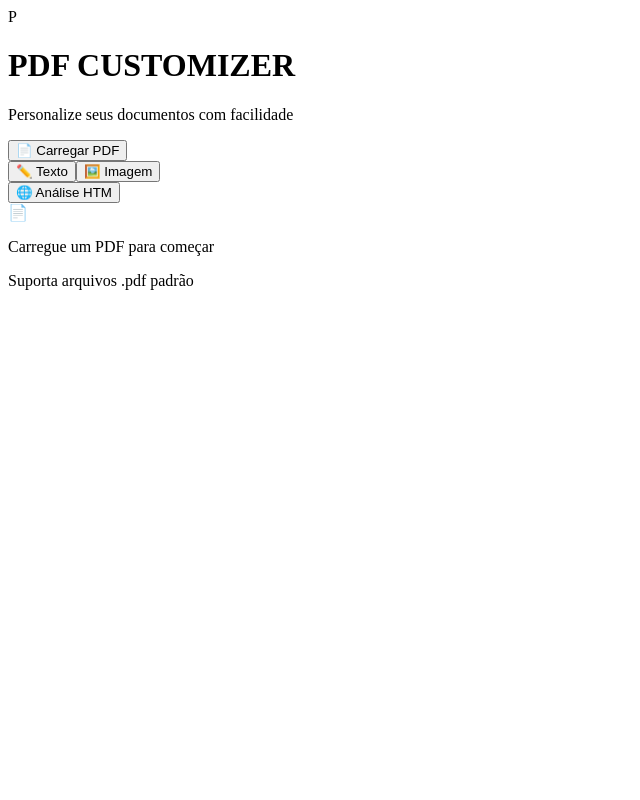
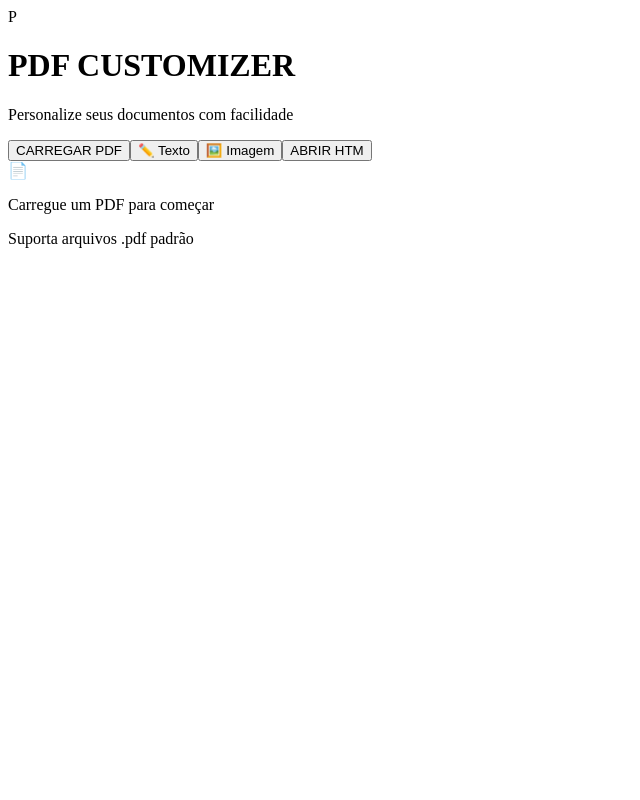
Before and after one commit to LunaraHolistics/pdf-customizer, a React (Vite) app in the folder client/: page / in a window 1280 px wide. Shown: the top 800 px of the page, without its empty margins (0-640 px from the left). Built offline with nearby package versions, Linux system fonts and the light colour scheme.

Commit message:
Update Toolbar.tsx

```diff
--- a/client/src/components/Toolbar.tsx
+++ b/client/src/components/Toolbar.tsx
@@ -7,20 +7,20 @@ interface ToolbarProps {
 
 export default function Toolbar({ onLoadPdf, onAddText, onAddImage, onOpenHtm }: ToolbarProps) {
   return (
-    <div className="h-12 bg-[#2d2d2d] shadow-lg flex items-center px-4 gap-2 border-b border-[#444]">
-      <button onClick={onLoadPdf} className="px-3 py-1.5 bg-blue-600 text-white text-sm rounded font-medium hover:bg-blue-700 transition-colors flex items-center gap-2">
-        <span>📄</span> Carregar PDF
+    <div className="flex items-center gap-2">
+      <button onClick={onLoadPdf} className="px-4 py-1.5 bg-blue-600 text-white text-xs font-bold rounded-lg hover:bg-blue-700 transition-colors shadow">
+        CARREGAR PDF
       </button>
 
-      <div className="w-px h-6 bg-[#555] mx-1"></div>
+      <button onClick={onAddText} className="px-3 py-1.5 bg-[#333] text-gray-300 text-xs font-medium rounded-lg hover:bg-[#444] transition-colors border border-[#444]">
+        ✏️ Texto
+      </button>
+      <button onClick={onAddImage} className="px-3 py-1.5 bg-[#333] text-gray-300 text-xs font-medium rounded-lg hover:bg-[#444] transition-colors border border-[#444]">
+        🖼️ Imagem
+      </button>
 
-      <button onClick={onAddText} className="px-3 py-1.5 bg-[#404040] text-gray-200 text-sm rounded hover:bg-[#505050] transition-colors">✏️ Texto</button>
-      <button onClick={onAddImage} className="px-3 py-1.5 bg-[#404040] text-gray-200 text-sm rounded hover:bg-[#505050] transition-colors">🖼️ Imagem</button>
-
-      <div className="flex-1"></div>
-
-      <button onClick={onOpenHtm} className="px-3 py-1.5 bg-emerald-600 text-white text-sm rounded font-medium hover:bg-emerald-700 transition-colors flex items-center gap-2">
-        <span>🌐</span> Análise HTM
+      <button onClick={onOpenHtm} className="px-3 py-1.5 bg-emerald-600 text-white text-xs font-bold rounded-lg hover:bg-emerald-700 transition-colors shadow ml-2">
+        ABRIR HTM
       </button>
     </div>
   );
```
